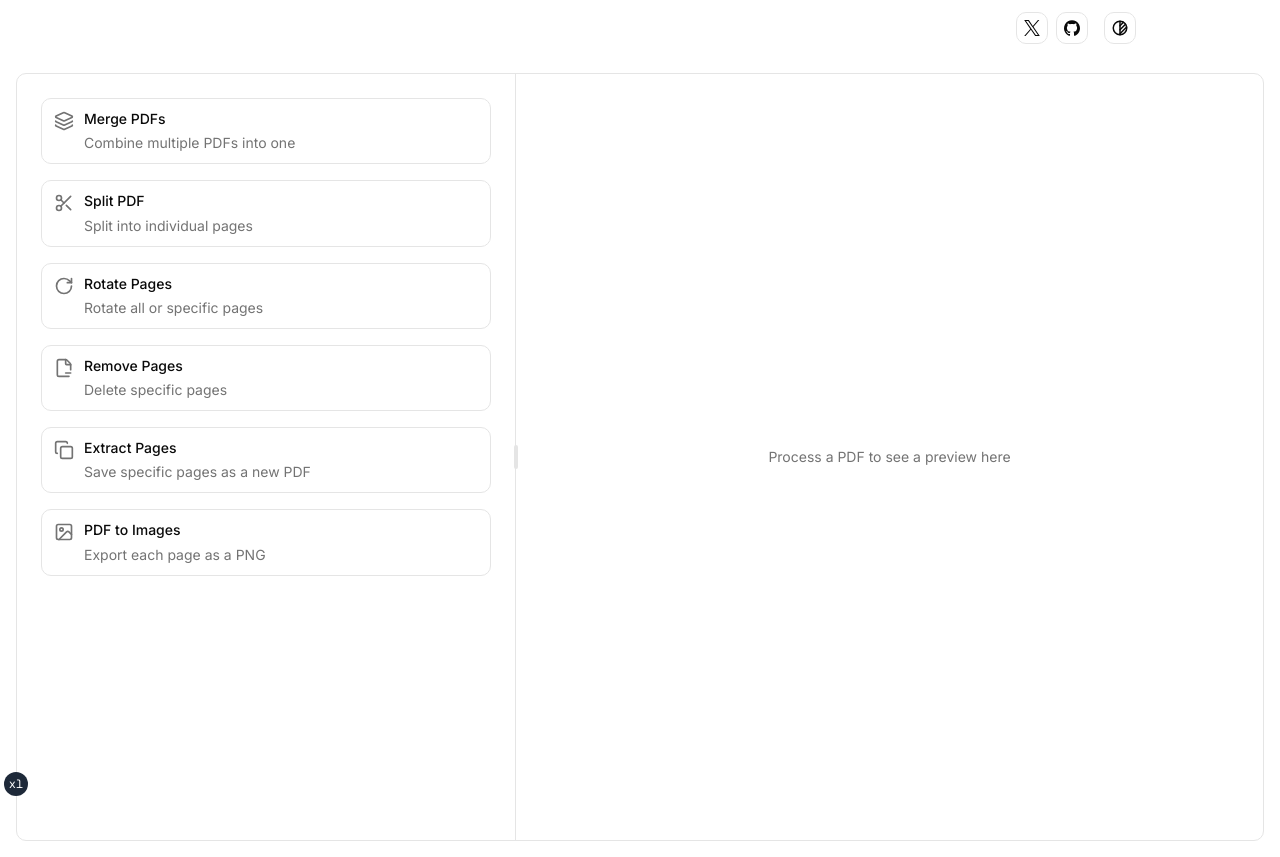
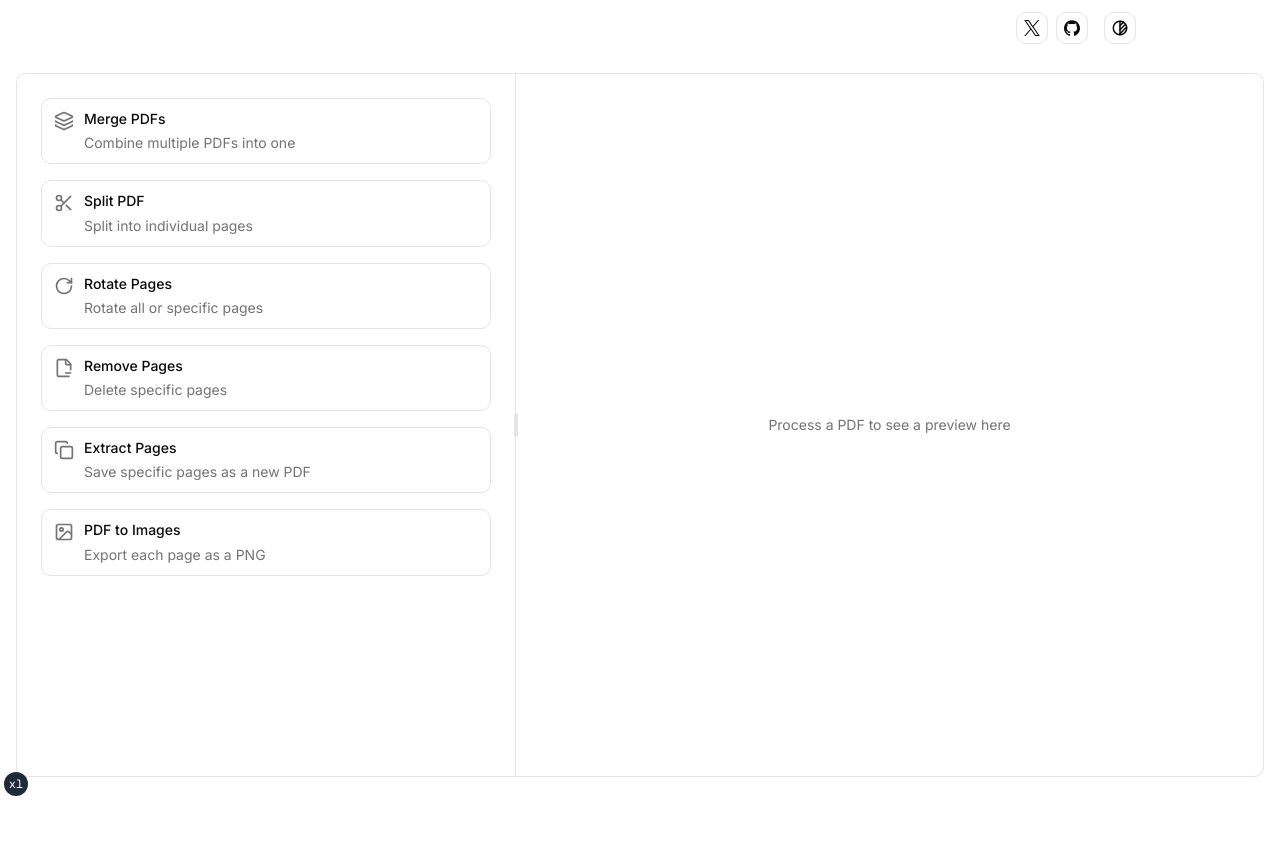
Before and after one commit to ahmoin/pdf-tools, a Next.js app: page / in a window 1280 px wide. After the commit the page ends 800 px from the top, so only its background shows below. Built offline with nearby package versions, Linux system fonts and the light colour scheme.

Commit message:
fix: prevent scrollbar by constraining workspace height to viewport minus header

```diff
--- a/components/pdf-workspace.tsx
+++ b/components/pdf-workspace.tsx
@@ -35,7 +35,7 @@ export function PDFWorkspace() {
   }, [previewUrl]);
 
   return (
-    <div className="flex h-svh p-4">
+    <div className="flex h-[calc(100vh-4rem)] overflow-hidden p-4">
       <ResizablePanelGroup
         className="rounded-lg border"
         orientation={isMobile ? "vertical" : "horizontal"}
```
